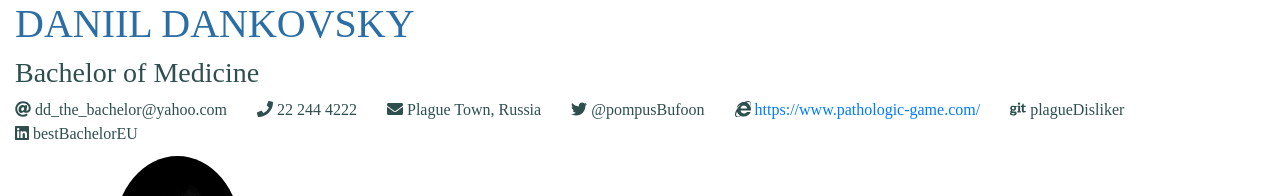
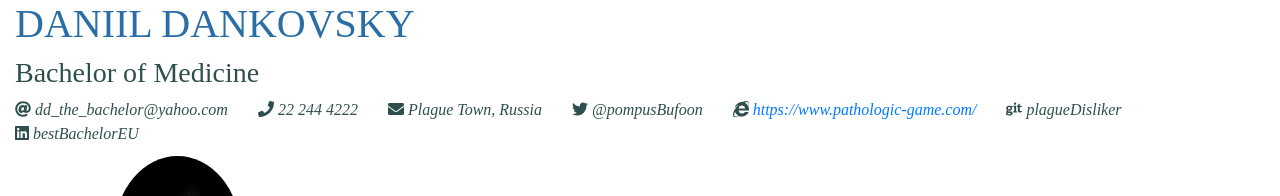
Before and after one commit to mrjazzybread/reactTutorial, a React (Create React App) app: page / in a window 1280 px wide. Shown: the top 196 px of the page. Built offline with nearby package versions, Linux system fonts and the light colour scheme.

Commit message:
final tweaks

```diff
--- a/src/ContactInfo.js
+++ b/src/ContactInfo.js
@@ -4,7 +4,7 @@ import './App.css';
 
 function ContactInfo(props){
         return (
-            <Col md="auto">
+            <Col md="auto" className="contact">
                 <FontAwesomeIcon icon={props.icon} /> {props.contact}
             </Col>
         );
```
Also changed, not shown: 1 other file (tests, documents, lock files or other folders).
